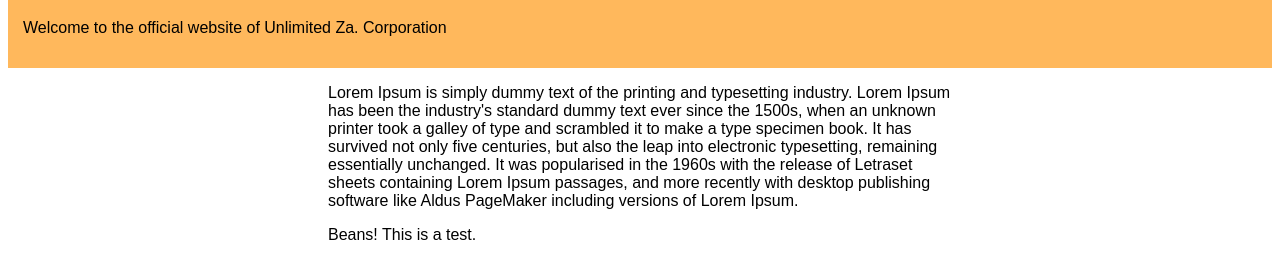
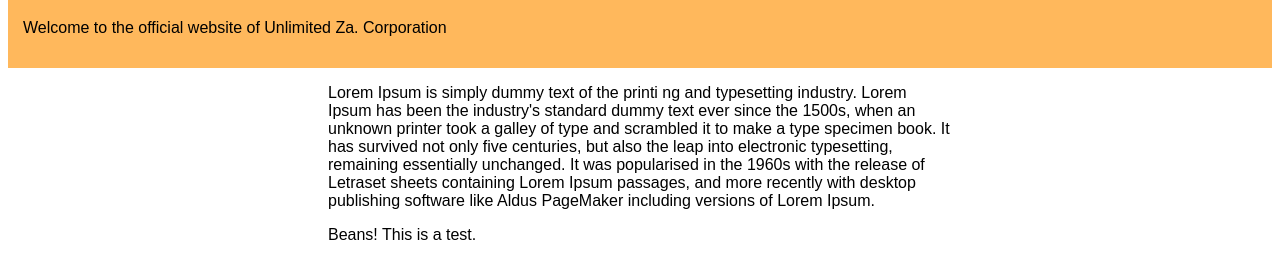
Before and after one commit to ostcnw/uz, a plain HTML site: page index.html in a window 1280 px wide. Shown: the part 84-362 px from the top of the page. Drawn offline with Linux system fonts and the light colour scheme.

Commit message:
Co-authored-by: Henry <CTEHenry@users.noreply.github.com> Co-authored-by: gabikaye <gabikaye@users.noreply.github.com>

```diff
--- a/index.html
+++ b/index.html
@@ -12,7 +12,7 @@
       <p>Welcome to the official website of Unlimited Za. Corporation</p>
     </header>
 
-    <p class="blockp">Lorem Ipsum is simply dummy text of the printing and typesetting industry. Lorem Ipsum has been the industry's standard dummy text ever since the 1500s, when an unknown printer took a galley of type and scrambled it to make a type specimen book. It has survived not only five centuries, but also the leap into electronic typesetting, remaining essentially unchanged. It was popularised in the 1960s with the release of Letraset sheets containing Lorem Ipsum passages, and more recently with desktop publishing software like Aldus PageMaker including versions of Lorem Ipsum.
+    <p class="blockp">Lorem Ipsum is simply dummy text of the printi ng and typesetting industry. Lorem Ipsum has been the industry's standard dummy text ever since the 1500s, when an unknown printer took a galley of type and scrambled it to make a type specimen book. It has survived not only five centuries, but also the leap into electronic typesetting, remaining essentially unchanged. It was popularised in the 1960s with the release of Letraset sheets containing Lorem Ipsum passages, and more recently with desktop publishing software like Aldus PageMaker including versions of Lorem Ipsum.
     </p>
     <p class="blockp"> Beans! This is a test.
     </p>
```
